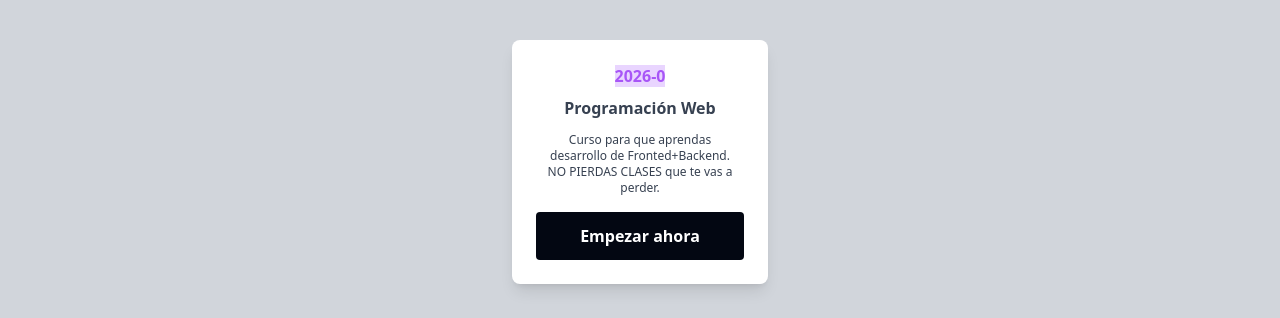
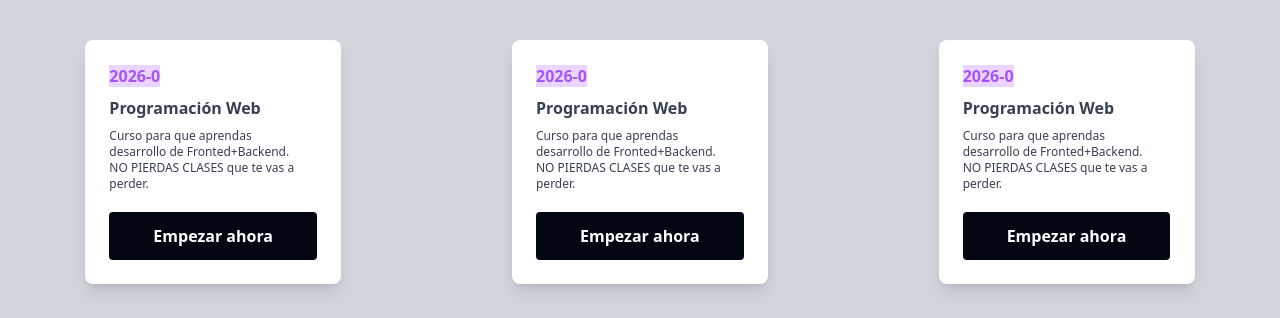
Before and after one commit to Angel-Herberth-Alarcon-Zavala/PROGRA-WEB, a plain HTML site: page TUTORIAL/EJERCICIO1.html in a window 1280 px wide. Shown: the top 318 px of the page. Drawn offline with nearby package versions, Linux system fonts and the light colour scheme.

Commit message:
Cambios en Ejercicios 1y2
Se realizó cambios para probar etiquetas como 'flex' para juntar en una fila a elementos 'div', imagenes, etc; m y p para aplicar margen y paradigm o espaciados,  hover que es cuando colocan su mouse encima cambie de color, alling-text text-center para centrar texto.

```diff
--- a/TUTORIAL/EJERCICIO1.html
+++ b/TUTORIAL/EJERCICIO1.html
@@ -9,16 +9,41 @@
 </head>
 
 <body class="bg-gray-300 text-gray-700">
-    <div class="align-middle text-center bg-white rounded-lg shadow-lg p-6 w-64 mx-auto mt-10">
+    <div class="flex justify-start">
+    <div class="align-middle text-left bg-white rounded-lg shadow-lg p-6 w-64 mx-auto mt-10">
         <block class=" px- font-bold text-purple-500 bg-purple-200">
             2026-0
         </block>
-        <h1 class="text-1xl py-2  font-semibold ">Programación Web</h1>
-        <p class="text-xs py-1 pb-4">Curso para que aprendas <br> desarrollo de Fronted+Backend.<br> NO PIERDAS CLASES que te vas a <br> perder.</p>
+        <h1 class="text-1xl my-2  font-semibold ">Programación Web</h1>
+        <p class="text-xs my-1 pb-4">Curso para que aprendas <br> desarrollo de Fronted+Backend.<br> NO PIERDAS CLASES que te vas a <br> perder.</p>
         <button class="bg-gray-950 hover:bg-blue-300 text-white font-bold  py-3 px-11 rounded ">
             Empezar ahora
         </button>
     </div>
+    <div class="align-middle text-left bg-white rounded-lg shadow-lg p-6 w-64 mx-auto mt-10">
+        <block class=" px- font-bold text-purple-500 bg-purple-200">
+            2026-0
+        </block>
+        <h1 class="text-1xl my-2  font-semibold ">Programación Web</h1>
+        <p class="text-xs my-1 pb-4">Curso para que aprendas <br> desarrollo de Fronted+Backend.<br> NO PIERDAS CLASES que te vas a <br> perder.</p>
+        <button class="bg-gray-950 hover:bg-blue-300 text-white font-bold  py-3 px-11 rounded ">
+            Empezar ahora
+        </button>
+    </div>
+    <div class="align-middle text-left bg-white rounded-lg shadow-lg p-6 w-64 mx-auto mt-10">
+        <block class=" px- font-bold text-purple-500 bg-purple-200">
+            2026-0
+        </block>
+        <h1 class="text-1xl my-2  font-semibold ">Programación Web</h1>
+        <p class="text-xs my-1 pb-4">Curso para que aprendas <br> desarrollo de Fronted+Backend.<br> NO PIERDAS CLASES que te vas a <br> perder.</p>
+        <button class="bg-gray-950 hover:bg-blue-300 text-white font-bold  py-3 px-11 rounded ">
+            Empezar ahora
+        </button>
+    </div>
+</div>
+<img src="https://upload.wikimedia.org/wikipedia/commons/e/e2/Universidad_de_Lima_logo.svg" alt="TailwindCSS vs CSS" class="mx-auto mt-10 w-1/2">
+<img src="https://upload.wikimedia.org/wikipedia/commons/e/e2/Universidad_de_Lima_logo.svg" alt="TailwindCSS vs CSS" class="mx-auto mt-10 w-1/2">
+
 </body>
 
 </html>
```
